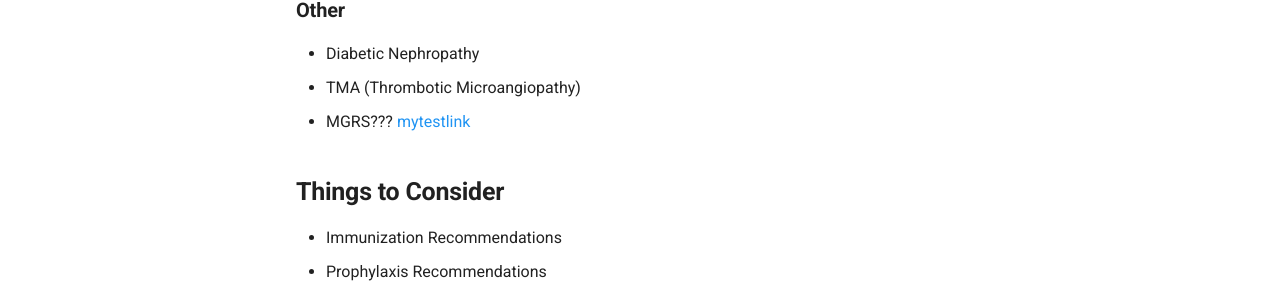
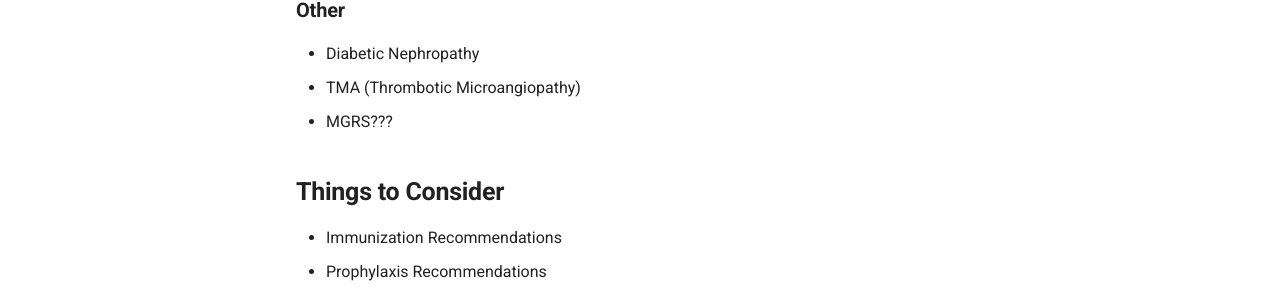
Before and after one commit to TTUNEPH2025/GN, an MkDocs documentation site: the page built from docs/index.md, in a window 1280 px wide and 900 px high, scrolled down 796 px. Shown: the part 460-756 px from the top of the window. Built offline with MkDocs 1.6.1 and Material for MkDocs 9.7.7, drawn with Linux system fonts in a browser that asks for light colours.

Commit message:
Update index.md

```diff
--- a/docs/index.md
+++ b/docs/index.md
@@ -26,7 +26,6 @@
 * Diabetic Nephropathy
 * TMA (Thrombotic Microangiopathy)
 * MGRS???
-[mytestlink](Test.md)
 ## **Things to Consider**
 * Immunization Recommendations
 * Prophylaxis Recommendations
```
